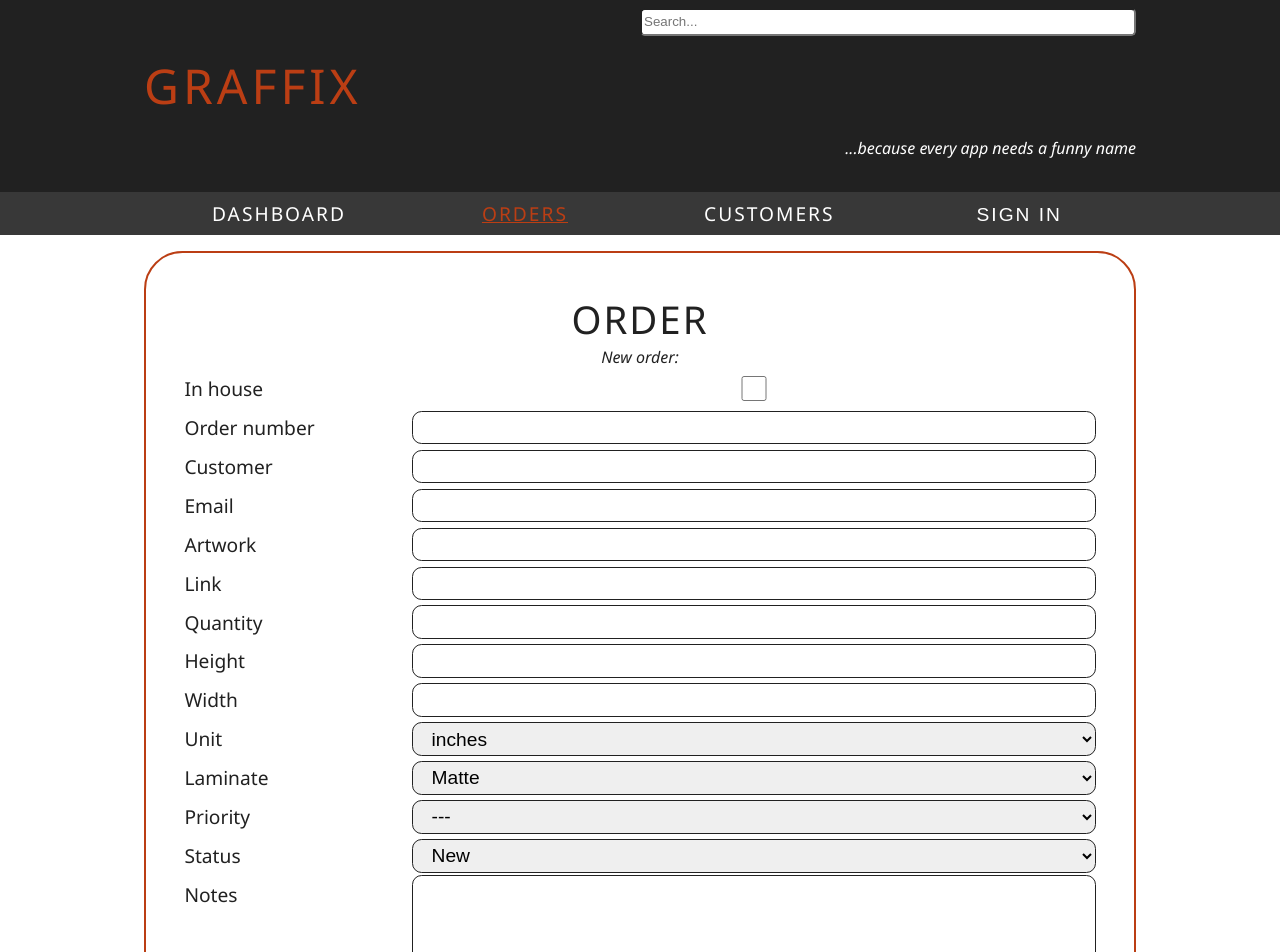
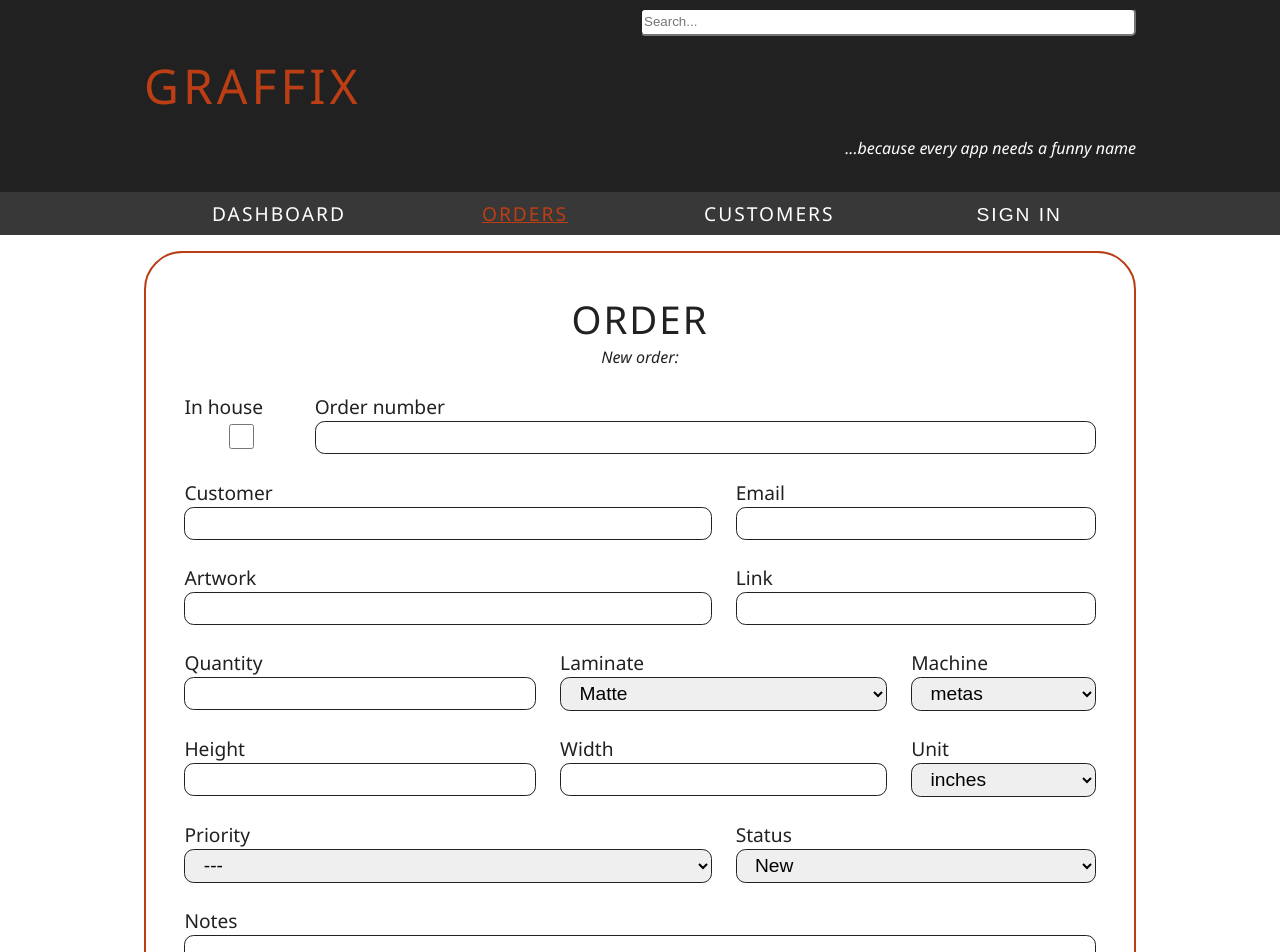
Before and after one commit to iangoodnight/graffix, a Next.js app: page /orders/new in a window 1280 px wide. Shown: the top 952 px of the page. Built offline with nearby package versions, Linux system fonts and the light colour scheme; no server answers.

Commit message:
moved order form over to css grid

```diff
--- a/components/OrderForm.js
+++ b/components/OrderForm.js
@@ -161,6 +161,7 @@ const OrderForm = ({ formId, orderForm, forNewOrder = true }) => {
         className={orderFormStyles.form}
         onSubmit={handleSubmit}
       >
+        <div className={orderFormStyles.head}>
           <h1>Order</h1>
           <p className={orderFormStyles.description}>
             <span>
@@ -169,7 +170,9 @@ const OrderForm = ({ formId, orderForm, forNewOrder = true }) => {
                 : `Currently editing order: ${form.order_number}`}
             </span>
           </p>
+        </div>
 
+        <div className={orderFormStyles['in-house']}>
           <label htmlFor="in_house">In house</label>
           <input
             type="checkbox"
@@ -177,7 +180,9 @@ const OrderForm = ({ formId, orderForm, forNewOrder = true }) => {
             checked={form.in_house}
             onChange={handleChange}
           />
+        </div>
 
+        <div className={orderFormStyles['order-number']}>
           <label htmlFor="order_number">Order number</label>
           <input
             type="text"
@@ -188,7 +193,9 @@ const OrderForm = ({ formId, orderForm, forNewOrder = true }) => {
             disabled={form.in_house}
             required
           />
+        </div>
 
+        <div className={orderFormStyles.customer}>
           <label htmlFor="customer">Customer</label>
           <input
             type="text"
@@ -198,7 +205,9 @@ const OrderForm = ({ formId, orderForm, forNewOrder = true }) => {
             disabled={forNewOrder ? false : true}
             required
           />
+        </div>
 
+        <div className={orderFormStyles.email}>
           <label htmlFor="email">Email</label>
           <input
             type="email"
@@ -206,7 +215,9 @@ const OrderForm = ({ formId, orderForm, forNewOrder = true }) => {
             value={form.email}
             onChange={handleChange}
           />
+        </div>
 
+        <div className={orderFormStyles.artwork}>
           <label htmlFor="artwork">Artwork</label>
           <input
             type="text"
@@ -214,7 +225,9 @@ const OrderForm = ({ formId, orderForm, forNewOrder = true }) => {
             value={form.artwork.title}
             onChange={handleChange}
           />
+        </div>
 
+        <div className={orderFormStyles.link}>
           <label htmlFor="link">Link</label>
           <input
             type="text"
@@ -222,7 +235,9 @@ const OrderForm = ({ formId, orderForm, forNewOrder = true }) => {
             value={form.artwork.link}
             onChange={handleChange}
           />
+        </div>
 
+        <div className={orderFormStyles.quantity}>
           <label htmlFor="label_quantity">Quantity</label>
           <input
             type="number"
@@ -230,7 +245,17 @@ const OrderForm = ({ formId, orderForm, forNewOrder = true }) => {
             value={form.label_quantity}
             onChange={handleChange}
           />
+        </div>
 
+        <div className={orderFormStyles.machine}>
+          <label htmlFor="machine">Machine</label>
+          <select name="machine">
+            <option>metas</option>
+            <option>plotter</option>
+          </select>
+        </div>
+
+        <div className={orderFormStyles.height}>
           <label htmlFor="height">Height</label>
           <input
             type="number"
@@ -239,7 +264,9 @@ const OrderForm = ({ formId, orderForm, forNewOrder = true }) => {
             value={form.label_dimensions.height}
             onChange={handleChange}
           />
+        </div>
 
+        <div className={orderFormStyles.width}>
           <label htmlFor="width">Width</label>
           <input
             type="number"
@@ -248,7 +275,9 @@ const OrderForm = ({ formId, orderForm, forNewOrder = true }) => {
             value={form.label_dimensions.width}
             onChange={handleChange}
           />
+        </div>
 
+        <div className={orderFormStyles.unit}>
           <label htmlFor="unit">Unit</label>
           <select
             name="unit"
@@ -259,7 +288,9 @@ const OrderForm = ({ formId, orderForm, forNewOrder = true }) => {
             <option value="centimeters">centimeters</option>
             <option value="millimeters">millimeters</option>
           </select>
+        </div>
 
+        <div className={orderFormStyles.laminate}>
           <label htmlFor="laminate">Laminate</label>
           <select
             name="laminate"
@@ -270,7 +301,9 @@ const OrderForm = ({ formId, orderForm, forNewOrder = true }) => {
             <option value="matte">Matte</option>
             <option value="high-gloss">High-gloss</option>
           </select>
+        </div>
 
+        <div className={orderFormStyles.priority}>
           <label htmlFor="priority">Priority</label>
           <select
             name="priority"
@@ -281,9 +314,15 @@ const OrderForm = ({ formId, orderForm, forNewOrder = true }) => {
             <option value="rush">Rush</option>
             <option value="reprint">Reprint</option>
           </select>
+        </div>
 
+        <div className={orderFormStyles.status}>
           <label htmlFor="status">Status</label>
-        <select name="status" defaultValue={form.status} onBlur={handleChange}>
+          <select
+            name="status"
+            defaultValue={form.status}
+            onBlur={handleChange}
+          >
             <option value="new">New</option>
             <option value="initial contact">Reach-out</option>
             <option value="rendering">Rendering</option>
@@ -295,7 +334,9 @@ const OrderForm = ({ formId, orderForm, forNewOrder = true }) => {
             <option value="completed">Completed</option>
             <option value="cancelled">Cancelled</option>
           </select>
+        </div>
 
+        <div className={orderFormStyles.notes}>
           <label htmlFor="notes">Notes</label>
           <textarea
             name="notes"
@@ -303,8 +344,11 @@ const OrderForm = ({ formId, orderForm, forNewOrder = true }) => {
             value={form.notes}
             onChange={handleChange}
           />
+        </div>
 
+        <div className={orderFormStyles.submit}>
           <button type="submit">Submit</button>
+        </div>
       </form>
       <p>{message}</p>
       <div>
--- a/components/OrderForm.module.scss
+++ b/components/OrderForm.module.scss
@@ -2,31 +2,89 @@
 @import '../styles/_mixins.scss';
 
 .form {
-  display: flex;
-  flex-flow: row wrap;
+  display: grid;
+  max-width: 100%;
+  margin: auto 0;
+  grid-template-rows: auto auto auto auto auto auto auto auto 1fr;
+  gap: 24px;
+  grid-template-areas:
+    "head head head head head head"
+    "house number number number number number"
+    "customer customer customer email email email"
+    "artwork artwork artwork link link link"
+    "quantity quantity laminate laminate machine machine"
+    "height height width width unit unit"
+    "priority priority priority status status status"
+    "notes notes notes notes notes notes"
+    "submit submit submit submit submit submit";
   border: 2px solid $secondary-color;
   border-radius: 2em;
   padding: 2em;
-  min-height: 80vh;
+  min-height: 50vh;
   font-size: 1.2rem;
+
+  .head {
+    grid-area: head;
+  }
+  .in-house {
+    grid-area: house;
+  }
+  .order-number {
+    grid-area: number;
+  }
+  .customer {
+    grid-area: customer;
+  }
+  .email {
+    grid-area: email;
+  }
+  .artwork {
+    grid-area: artwork;
+  }
+  .link {
+    grid-area: link;
+  }
+  .quantity {
+    grid-area: quantity;
+  }
+  .machine {
+    grid-area: machine;
+  }
+  .laminate {
+    grid-area: laminate;
+  }
+  .height {
+    grid-area: height;
+  }
+  .width {
+    grid-area: width;
+  }
+  .unit {
+    grid-area: unit;
+  }
+  .priority {
+    grid-area: priority;
+  }
+  .status {
+    grid-area: status;
+  }
+  .notes {
+    grid-area: notes;
+  }
+  .submit {
+    grid-area: submit;
+  }
 
   h1 {
     margin: auto;
     width: 100%;
     text-align: center;
   }
-  label {
-    flex: 1 1 auto;
-    margin: .3em 0;
-    min-width: 25%;
-  }
   input,
   select,
   textarea {
-    flex: 2 auto;
-    margin: auto 0;
     padding: .25em;
-    min-width: 75%;
+    width: 100%;
     text-indent: .5em;
     border-radius: .5em;
     border: 1px solid $main-color;
```
Also changed, not shown: components/CustomerForm.module.scss (line endings or trailing spaces). Lines whose indentation alone changed are shown as unchanged.
